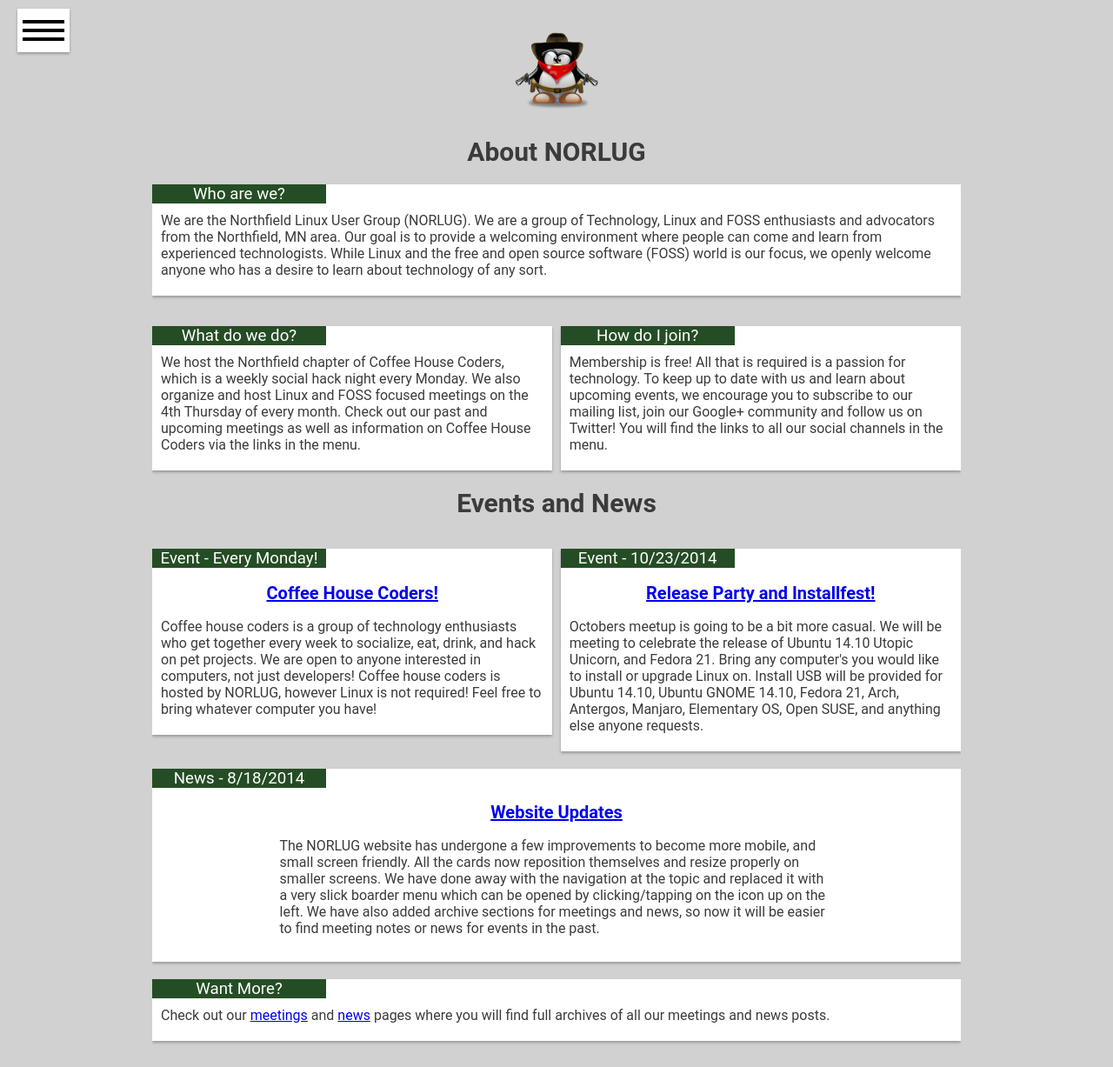
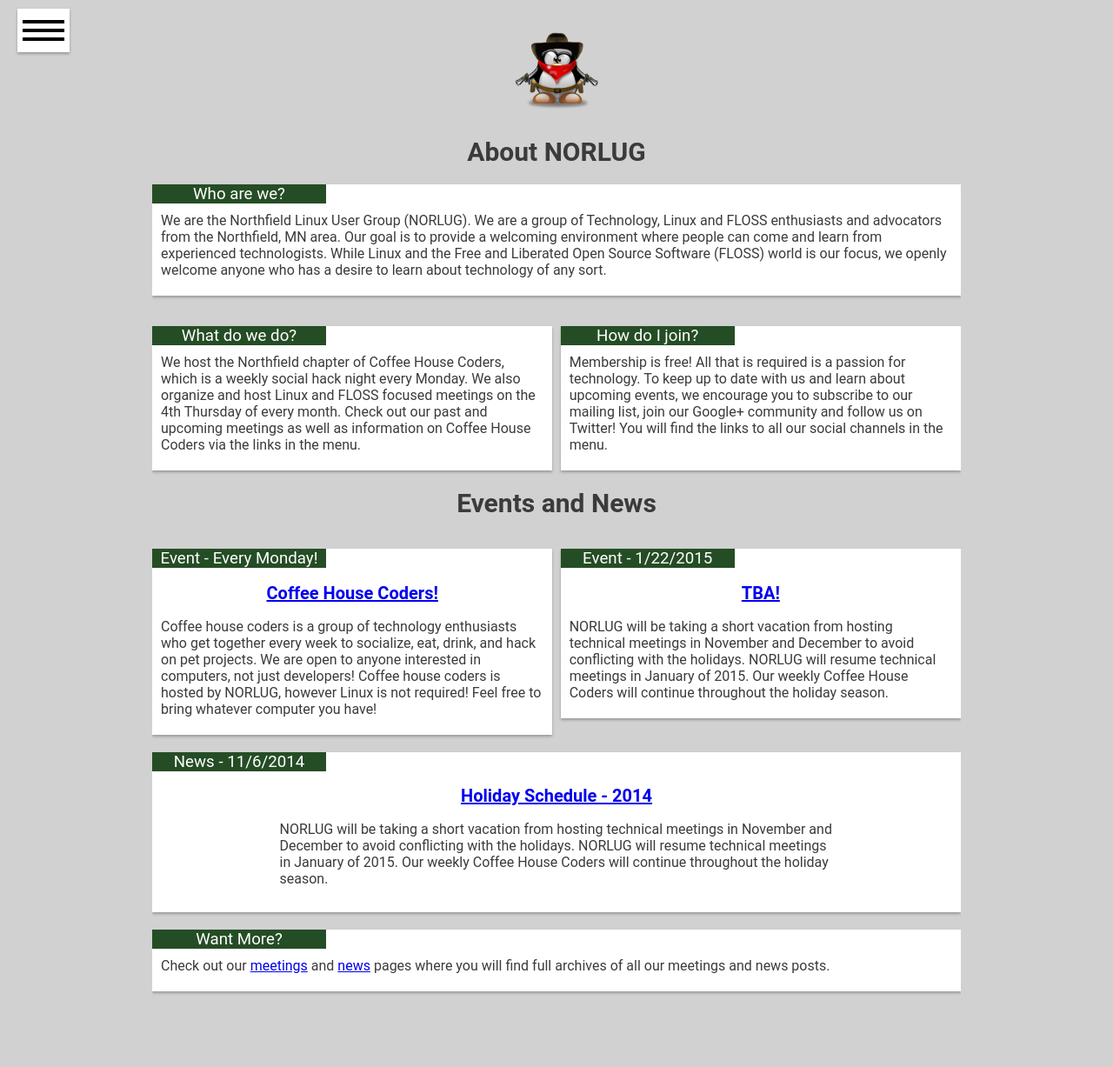
Before and after one commit to norlug/norlug.github.io, a Jekyll site: the page built from index.html, in a window 1280 px wide and 1227 px high. Shown: the whole window at 87% size. Built offline with Jekyll 4.4.1, drawn with Linux system fonts in a browser that asks for light colours.

Commit message:
Updated home page with holiday schedule

```diff
--- a/index.html
+++ b/index.html
@@ -13,12 +13,12 @@
 <h1>About NORLUG </h1>
 <section class="card">
 	<h3 class="header left"> Who are we? </h3>
-	<p class="content left"> We are the Northfield Linux User Group (NORLUG). We are a group of Technology, Linux and FOSS enthusiasts and advocators from the Northfield, MN area. Our goal is to provide a welcoming environment where people can come and learn from experienced technologists. While Linux and the free and open source software (FOSS) world is our focus, we openly welcome anyone who has a desire to learn about technology of any sort.</p>
+	<p class="content left"> We are the Northfield Linux User Group (NORLUG). We are a group of Technology, Linux and FLOSS enthusiasts and advocators from the Northfield, MN area. Our goal is to provide a welcoming environment where people can come and learn from experienced technologists. While Linux and the Free and Liberated Open Source Software (FLOSS) world is our focus, we openly welcome anyone who has a desire to learn about technology of any sort.</p>
 </section>
 
 <section class="card left">
 	<h3 class="header left"> What do we do? </h3>
-	<p class="content left"> We host the Northfield chapter of Coffee House Coders, which is a weekly social hack night every Monday. We also organize and host Linux and FOSS focused meetings on the 4th Thursday of every month. Check out our past and upcoming meetings as well as information on Coffee House Coders via the links in the menu.</p>
+	<p class="content left"> We host the Northfield chapter of Coffee House Coders, which is a weekly social hack night every Monday. We also organize and host Linux and FLOSS focused meetings on the 4th Thursday of every month. Check out our past and upcoming meetings as well as information on Coffee House Coders via the links in the menu.</p>
 </section>
 
 <section class="card right">
@@ -36,17 +36,17 @@
 </section>
 
 <section class="card right">
-        <h3 class="header left"> Event - 10/23/2014 </h3>
-        <h2><a href="/meetings">Release Party and Installfest!</a></h2>
-        <p class="content left">Octobers meetup is going to be a bit more casual. We will be meeting to celebrate the release of Ubuntu 14.10 Utopic Unicorn, and Fedora 21. Bring any computer's you would like to install or upgrade Linux on. Install USB will be provided for Ubuntu 14.10, Ubuntu GNOME 14.10, Fedora 21, Arch, Antergos, Manjaro, Elementary OS, Open SUSE, and anything else anyone requests.</p>
+        <h3 class="header left"> Event - 1/22/2015 </h3>
+        <h2><a href="/meetings">TBA!</a></h2>
+        <p class="content left">NORLUG will be taking a short vacation from hosting technical meetings in November and December to avoid conflicting with the holidays. NORLUG will resume technical meetings in January of 2015. Our weekly Coffee House Coders will continue throughout the holiday season.</p>
 </section>
 
 <p class="clear"></p>
 
 <section class="card">
-        <h3 class="header left"> News - 8/18/2014</h3>
-        <h2> <a href="news/">Website Updates</a></h2>
-        <p class="post">The NORLUG website has undergone a few improvements to become more mobile, and small screen friendly. All the cards now reposition themselves and resize properly on smaller screens. We have done away with the navigation at the topic and replaced it with a very slick boarder menu which can be opened by clicking/tapping on the icon up on the left. We have also added archive sections for meetings and news, so now it will be easier to find meeting notes or news for events in the past.</p>
+        <h3 class="header left"> News - 11/6/2014</h3>
+        <h2> <a href="news/">Holiday Schedule - 2014</a></h2>
+        <p class="post">NORLUG will be taking a short vacation from hosting technical meetings in November and December to avoid conflicting with the holidays. NORLUG will resume technical meetings in January of 2015. Our weekly Coffee House Coders will continue throughout the holiday season.</p>
         </br>
 </section>
 
```
